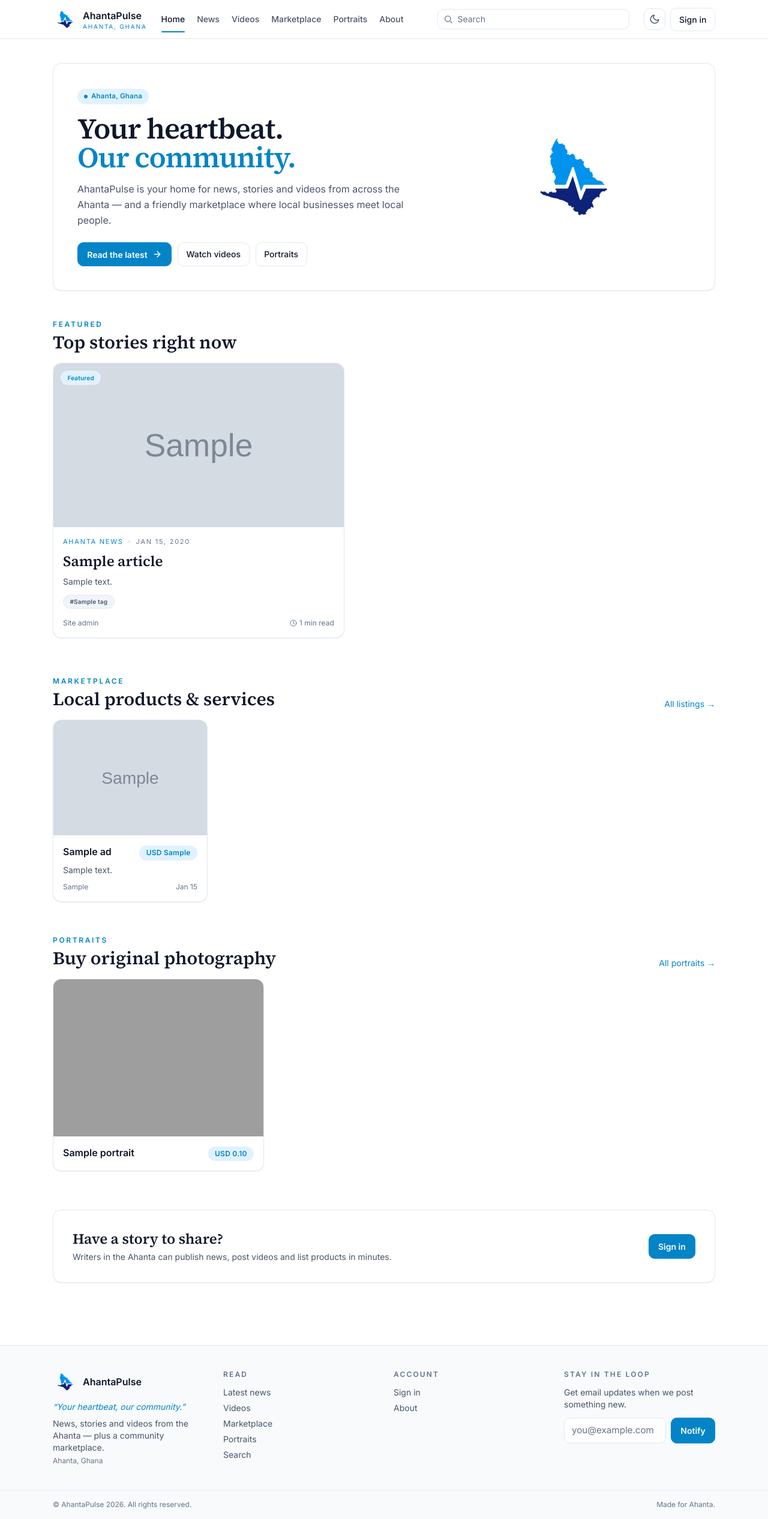
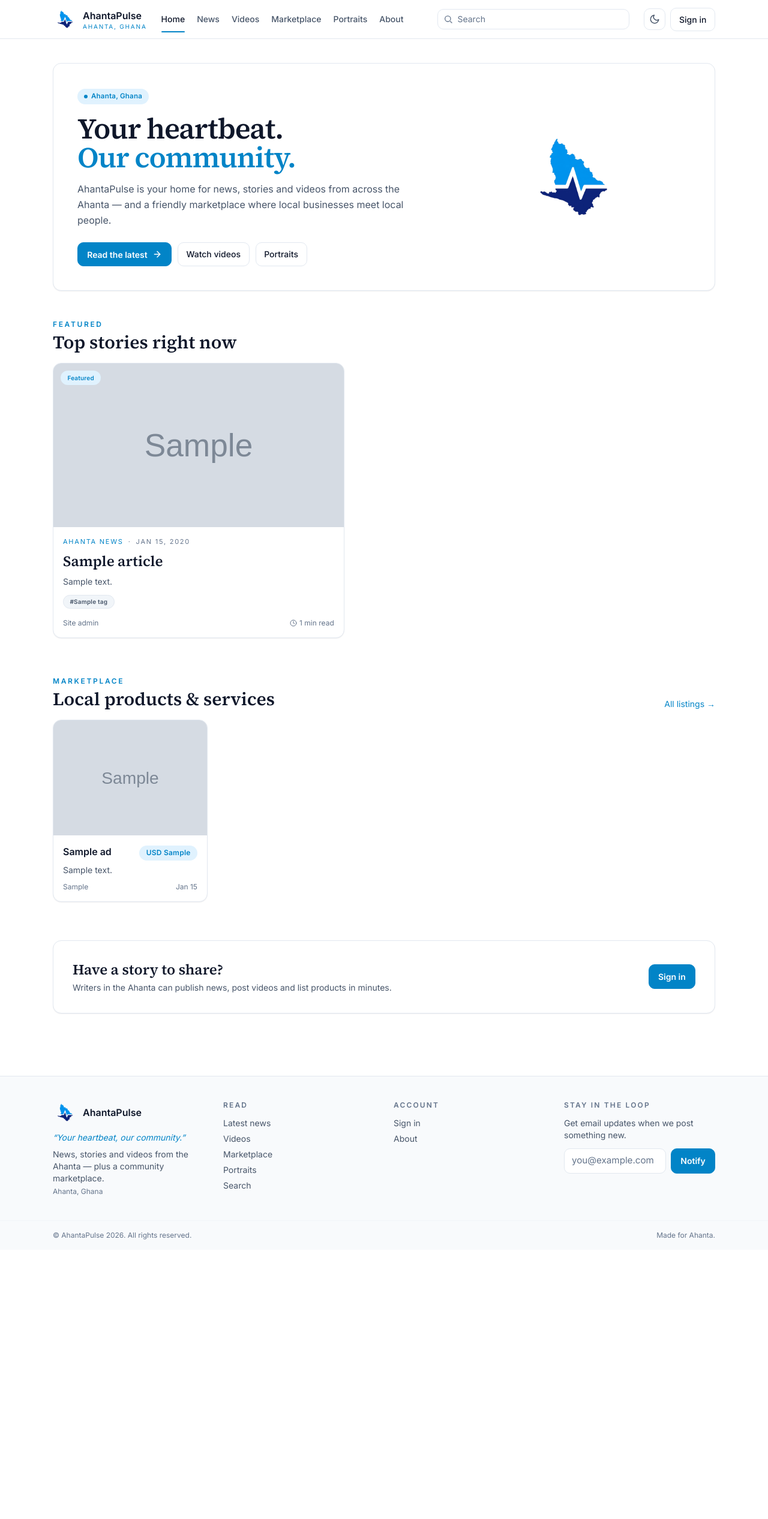
Before and after one commit to androidnega/pythontry, a Flask app: page / in a window 1280 px wide. Shown: the whole page at 60% size. After the commit the page ends 2067 px from the top, so only its background shows below. Run offline with Flask 3, Linux system fonts and the light colour scheme; tables that the repository leaves empty hold one stand-in row (values such as "Sample post"); grey boxes marked "Sample" are stand-in pictures; some libraries are stand-ins or nearby versions; grey boxes are pictures that could not be loaded.

Commit message:
refactor: drop portraits section from home; article detail matches header width
- Removed the "Buy original photography" portraits grid from the
  homepage; the section, the template `has_content` check entry, and
  the unused `portraits` query in the route are all gone. The
  /portraits page is unaffected.
- article_detail.html no longer wraps its prose in a nested
  max-w-3xl column. The article now spans the same max-w-6xl as the
  header, navigation, hero, news grid, footer and every other public
  page, so navigating to a story no longer feels like the page
  shrinks.

Co-authored-by: Cursor <cursoragent@cursor.com>

```diff
--- a/blueprints/public.py
+++ b/blueprints/public.py
@@ -112,19 +112,12 @@ def home():
     featured = _featured_articles(limit=3)
     exclude = [a.id for a in featured]
     latest = _latest_articles(limit=8, exclude_ids=exclude)
-    portraits = (
-        Portrait.query.filter_by(status=Portrait.STATUS_PUBLISHED)
-        .order_by(Portrait.is_featured.desc(), Portrait.created_at.desc())
-        .limit(3)
-        .all()
-    )
     return render_template(
         "home.html",
         featured=featured,
         latest=latest,
         videos=_latest_media(kind=MediaItem.KIND_VIDEO, limit=4),
         ads=_latest_ads(limit=4),
-        portraits=portraits,
         categories=_categories(kind="news"),
     )
 
--- a/templates/article_detail.html
+++ b/templates/article_detail.html
@@ -20,7 +20,6 @@
 {% set share_text = article.title %}
 
 <article class="mx-auto max-w-6xl">
-<div class="mx-auto max-w-3xl">
   <nav class="mb-4 text-xs text-subtle">
     <a href="{{ url_for('public.home') }}" class="hover:text-muted">Home</a>
     <span class="mx-1">/</span>
@@ -134,7 +133,6 @@
       </div>
     </section>
   {% endif %}
-</div>
 </article>
 
 <section class="mx-auto mt-12 max-w-6xl">
--- a/templates/home.html
+++ b/templates/home.html
@@ -38,7 +38,7 @@
   </div>
 </section>
 
-{% set has_content = featured or latest or videos or ads or portraits %}
+{% set has_content = featured or latest or videos or ads %}
 
 {# ============ Featured carousel ============ #}
 {% if featured %}
@@ -129,40 +129,6 @@
 </section>
 {% endif %}
 
-{# ============ Portraits ============ #}
-{% if portraits %}
-<section class="mt-14">
-  <div class="mb-4 flex items-end justify-between">
-    <div>
-      <p class="text-xs font-semibold uppercase tracking-[0.22em] text-accent">Portraits</p>
-      <h2 class="font-serif-news mt-1 text-2xl font-semibold sm:text-3xl">Buy original photography</h2>
-    </div>
-    <a href="{{ url_for('public.portraits_list') }}" class="text-sm text-accent hover:text-accent-strong">All portraits &rarr;</a>
-  </div>
-  <div class="grid items-start gap-6 sm:grid-cols-2 lg:grid-cols-3">
-    {% for p in portraits %}
-      <article class="card card-hover group overflow-hidden">
-        <a href="{{ url_for('public.portrait_detail', slug=p.slug) }}" class="portrait-thumb no-save-zone"
-           style="aspect-ratio: {{ p.card_aspect_css }};">
-          {% if p.preview_path %}
-            <img src="{{ url_for('static', filename=p.preview_path) }}" alt=""
-                 class="no-save transition duration-500 group-hover:scale-[1.03]"
-                 style="object-position: {{ p.card_object_position }};"
-                 loading="lazy" draggable="false" />
-          {% endif %}
-        </a>
-        <div class="flex items-baseline justify-between gap-2 p-4">
-          <h3 class="text-base font-semibold leading-snug">
-            <a href="{{ url_for('public.portrait_detail', slug=p.slug) }}" class="text-fg hover:text-accent">{{ p.title }}</a>
-          </h3>
-          <span class="chip chip-accent !text-xs shrink-0">{{ p.currency }} {{ p.price_display }}</span>
-        </div>
-      </article>
-    {% endfor %}
-  </div>
-</section>
-{% endif %}
-
 {# ============ Empty state ============ #}
 {% if not has_content %}
 <section class="mt-14">
```
